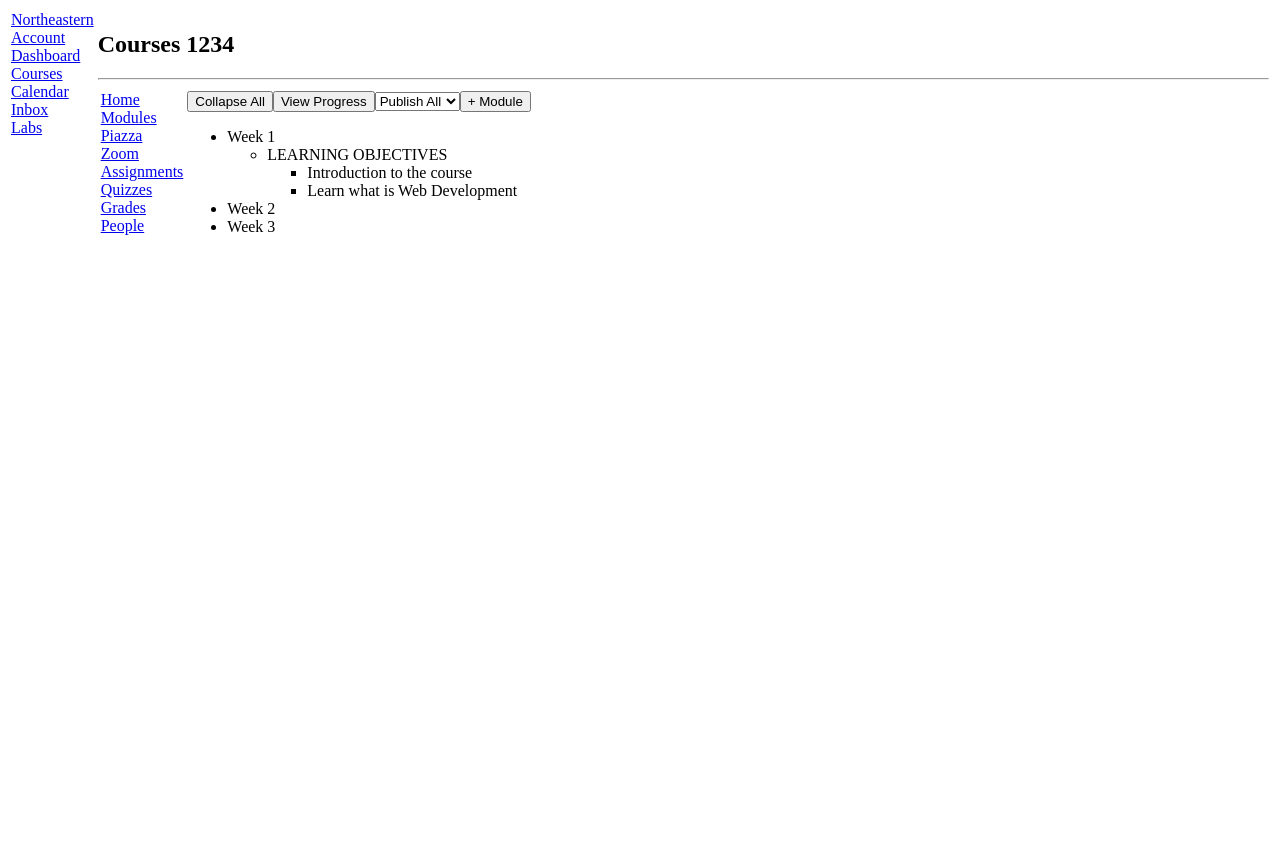
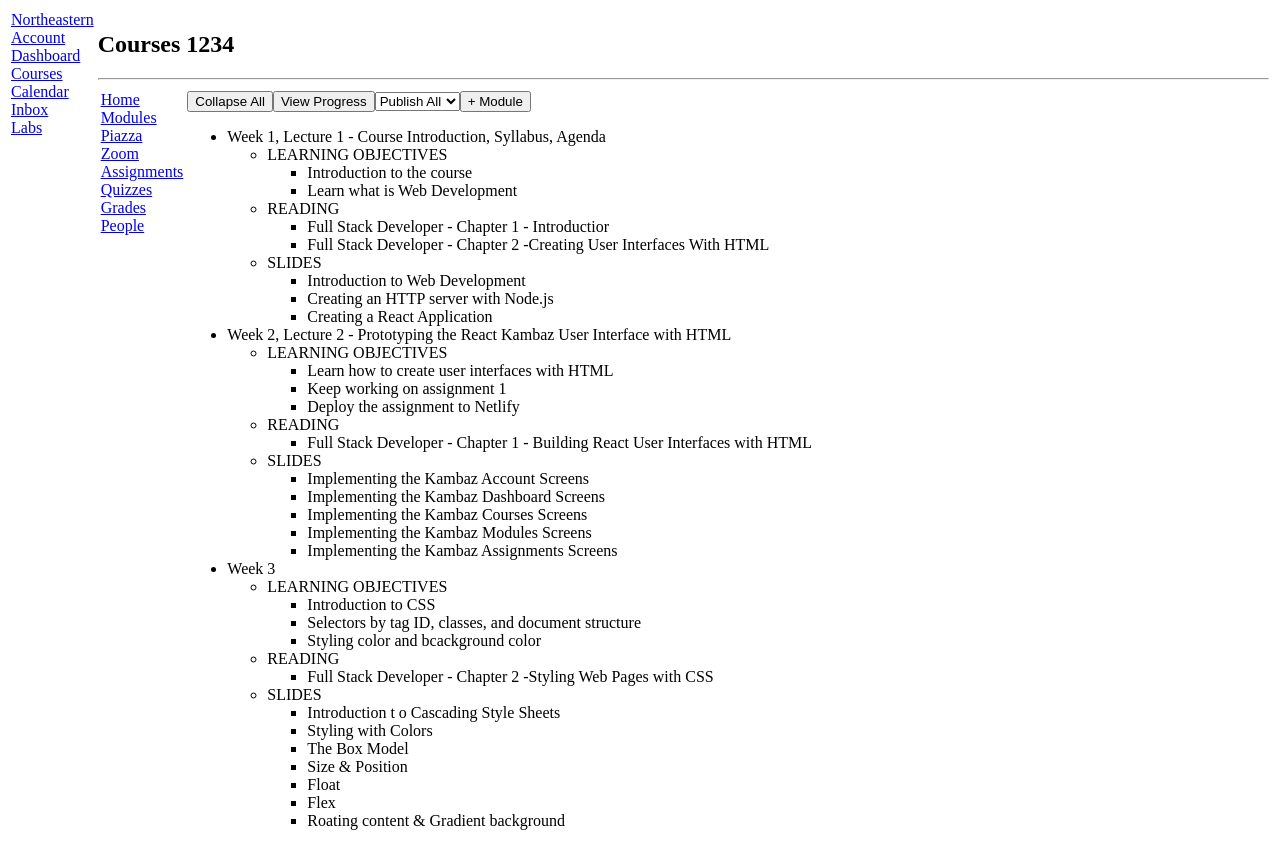
Before and after one commit to chiayi-hou/kanbas-next-js, a Next.js app: page /Courses/1234/Modules in a window 1280 px wide. Before the commit the page ends 800 px from the top, so only its background shows below. Built offline with nearby package versions, Linux system fonts and the light colour scheme.

Commit message:
add info to Modules/page.tsx

```diff
--- a/app/(Kambaz)/Courses/[cid]/Modules/page.tsx
+++ b/app/(Kambaz)/Courses/[cid]/Modules/page.tsx
@@ -12,7 +12,7 @@ export default function Modules() {
         </div>
         <ul id="wd-modules">
           <li className="wd-module">
-            <div className="wd-title">Week 1</div>
+            <div className="wd-title">Week 1, Lecture 1 - Course Introduction, Syllabus, Agenda</div>
             <ul className="wd-lessons">
               <li className="wd-lesson">
                 <span className="wd-title">LEARNING OBJECTIVES</span>
@@ -21,13 +21,82 @@ export default function Modules() {
                   <li className="wd-content-item">Learn what is Web Development</li>
                 </ul>
               </li>
+              <li className="wd-lesson">
+                <span className="wd-title">READING</span>
+                <ul className="wd-content">
+                  <li className="wd-content-item">Full Stack Developer - Chapter 1 - Introductior</li>
+                  <li className="wd-content-item">Full Stack Developer - Chapter 2 -Creating User Interfaces With HTML</li>
+                </ul>
+              </li>
+              <li className="wd-lesson">
+                <span className="wd-title">SLIDES</span>
+                <ul className="wd-content">
+                  <li className="wd-content-item">Introduction to Web Development</li>
+                  <li className="wd-content-item">Creating an HTTP server with Node.js</li>
+                   <li className="wd-content-item">Creating a React Application</li>
+                </ul>
+              </li>
             </ul>
           </li>
           <li className="wd-module">
-            <div className="wd-title">Week 2</div>
+            <div className="wd-title">Week 2, Lecture 2 - Prototyping the React Kambaz User Interface with HTML</div>
+            <ul className="wd-lessons">
+              <li className="wd-lesson">
+                <span className="wd-title">LEARNING OBJECTIVES</span>
+                <ul className="wd-content">
+                  <li className="wd-content-item">Learn how to create user interfaces with HTML</li>
+                  <li className="wd-content-item">Keep working on assignment 1</li>
+                  <li className="wd-content-item">Deploy the assignment to Netlify</li>
+                </ul>
+              </li>
+              <li className="wd-lesson">
+                <span className="wd-title">READING</span>
+                <ul className="wd-content">
+                  <li className="wd-content-item">Full Stack Developer - Chapter 1 - Building React User Interfaces with HTML</li>
+                </ul>
+              </li>
+              <li className="wd-lesson">
+                <span className="wd-title">SLIDES</span>
+                <ul className="wd-content">
+                  <li className="wd-content-item">Implementing the Kambaz Account Screens</li>
+                  <li className="wd-content-item">Implementing the Kambaz Dashboard Screens</li>
+                  <li className="wd-content-item">Implementing the Kambaz Courses Screens</li>
+                  <li className="wd-content-item">Implementing the Kambaz Modules Screens</li>
+                  <li className="wd-content-item">Implementing the Kambaz Assignments Screens</li>
+                </ul>
+              </li>
+            </ul>
           </li>
           <li className="wd-module">
             <div className="wd-title">Week 3</div>
+            <ul className="wd-lessons">
+              <li className="wd-lesson">
+                <span className="wd-title">LEARNING OBJECTIVES</span>
+                <ul className="wd-content">
+                  <li className="wd-content-item">Introduction to CSS</li>
+                  <li className="wd-content-item">Selectors by tag ID, classes, and document structure</li>
+                  <li className="wd-content-item">Styling color and bcackground color</li>
+                </ul>
+              </li>
+              <li className="wd-lesson">
+                <span className="wd-title">READING</span>
+                <ul className="wd-content">
+                  <li className="wd-content-item">Full Stack Developer - Chapter 2 -Styling Web Pages with CSS</li>
+                </ul>
+              </li>
+              <li className="wd-lesson">
+                <span className="wd-title">SLIDES</span>
+                <ul className="wd-content">
+                  <li className="wd-content-item">Introduction t o Cascading Style Sheets</li>
+                  <li className="wd-content-item">Styling with Colors</li>
+                  <li className="wd-content-item">The Box Model</li>
+                  <li className="wd-content-item">Size & Position</li>
+                  <li className="wd-content-item">Float</li>
+                  <li className="wd-content-item">Flex</li>
+                  <li className="wd-content-item">Roating content & Gradient background</li>
+                </ul>
+              </li>
+            </ul>
           </li>
         </ul>
       </div>
```
Also changed, not shown: app/(Kambaz)/Courses/[cid]/page.tsx (+0 -10 lines).
